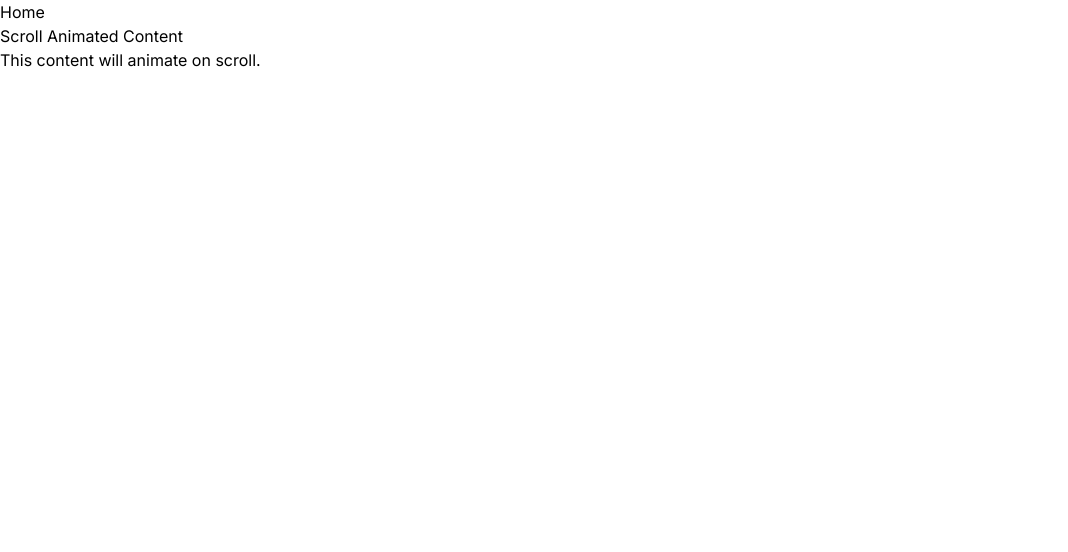
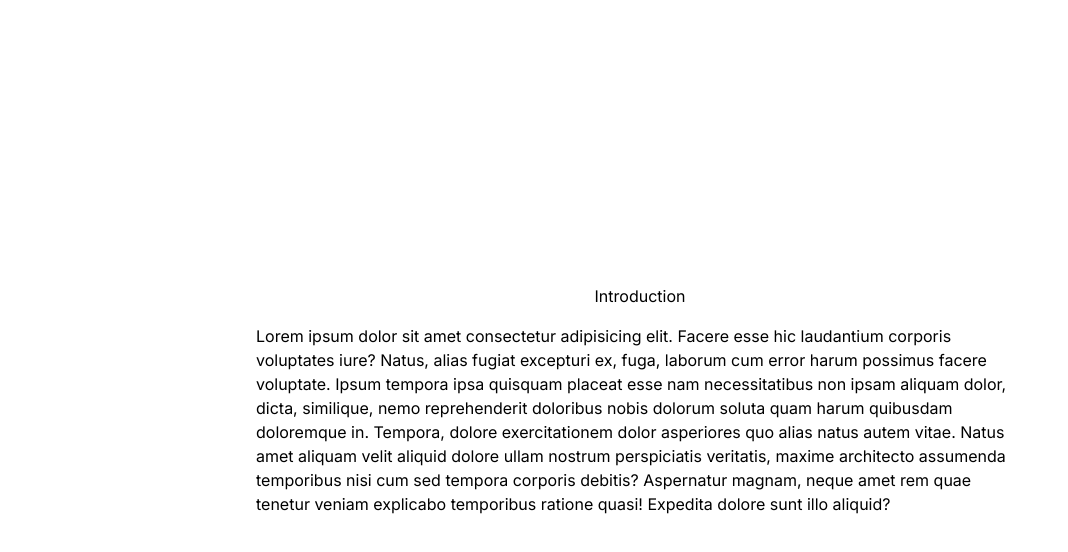
Before and after one commit to tareqnmd/3d-animation, a Next.js app: page / in a window 1280 px wide. Shown: the top 552 px of the page, without its empty margins (0-1068 px from the left). Built offline with nearby package versions, Linux system fonts and the light colour scheme.

Commit message:
component added

```diff
--- a/app/page.tsx
+++ b/app/page.tsx
@@ -1,4 +1,4 @@
-import Home from '@/components/Home';
+import Home from '@/components/App';
 
 const Page = () => {
 	return <Home />;
--- /dev/null
+++ b/components/About.tsx
@@ -0,0 +1,24 @@
+const About = () => {
+	return (
+		<section className="h-screen grid place-content-center gap-4">
+			<h2 className="text-center">About</h2>
+			<p>
+				Lorem ipsum dolor sit amet consectetur adipisicing elit. Facere
+				esse hic laudantium corporis voluptates iure? Natus, alias
+				fugiat excepturi ex, fuga, laborum cum error harum possimus
+				facere voluptate. Ipsum tempora ipsa quisquam placeat esse nam
+				necessitatibus non ipsam aliquam dolor, dicta, similique, nemo
+				reprehenderit doloribus nobis dolorum soluta quam harum
+				quibusdam doloremque in. Tempora, dolore exercitationem dolor
+				asperiores quo alias natus autem vitae. Natus amet aliquam velit
+				aliquid dolore ullam nostrum perspiciatis veritatis, maxime
+				architecto assumenda temporibus nisi cum sed tempora corporis
+				debitis? Aspernatur magnam, neque amet rem quae tenetur veniam
+				explicabo temporibus ratione quasi! Expedita dolore sunt illo
+				aliquid?
+			</p>
+		</section>
+	);
+};
+
+export default About;
--- /dev/null
+++ b/components/App.tsx
@@ -0,0 +1,15 @@
+import About from './About';
+import Contact from './Contact';
+import Introduction from './Introduction';
+
+const App = () => {
+	return (
+		<section className="container grid gap-4">
+			<Introduction />
+			<About />
+			<Contact />
+		</section>
+	);
+};
+
+export default App;
--- /dev/null
+++ b/components/AppLayout.tsx
@@ -0,0 +1,7 @@
+import { ReactNode } from 'react';
+
+const AppLayout = ({ children }: { children: ReactNode }) => {
+	return <main>{children}</main>;
+};
+
+export default AppLayout;
--- /dev/null
+++ b/components/Contact.tsx
@@ -0,0 +1,24 @@
+const Contact = () => {
+	return (
+		<section className="h-screen grid place-content-center gap-4">
+			<h2 className="text-center">Contact</h2>
+			<p>
+				Lorem ipsum dolor sit amet consectetur adipisicing elit. Facere
+				esse hic laudantium corporis voluptates iure? Natus, alias
+				fugiat excepturi ex, fuga, laborum cum error harum possimus
+				facere voluptate. Ipsum tempora ipsa quisquam placeat esse nam
+				necessitatibus non ipsam aliquam dolor, dicta, similique, nemo
+				reprehenderit doloribus nobis dolorum soluta quam harum
+				quibusdam doloremque in. Tempora, dolore exercitationem dolor
+				asperiores quo alias natus autem vitae. Natus amet aliquam velit
+				aliquid dolore ullam nostrum perspiciatis veritatis, maxime
+				architecto assumenda temporibus nisi cum sed tempora corporis
+				debitis? Aspernatur magnam, neque amet rem quae tenetur veniam
+				explicabo temporibus ratione quasi! Expedita dolore sunt illo
+				aliquid?
+			</p>
+		</section>
+	);
+};
+
+export default Contact;
--- a/components/Home.tsx
+++ /dev/null
@@ -1,12 +0,0 @@
-import ScrollAnimation from './ScrollAnimation';
-
-const Home = () => {
-	return (
-		<>
-			<h1>Home</h1>
-			<ScrollAnimation />
-		</>
-	);
-};
-
-export default Home;
--- /dev/null
+++ b/components/Introduction.tsx
@@ -0,0 +1,24 @@
+const Introduction = () => {
+	return (
+		<section className="h-screen grid place-content-center gap-4">
+			<h2 className="text-center">Introduction</h2>
+			<p>
+				Lorem ipsum dolor sit amet consectetur adipisicing elit. Facere
+				esse hic laudantium corporis voluptates iure? Natus, alias
+				fugiat excepturi ex, fuga, laborum cum error harum possimus
+				facere voluptate. Ipsum tempora ipsa quisquam placeat esse nam
+				necessitatibus non ipsam aliquam dolor, dicta, similique, nemo
+				reprehenderit doloribus nobis dolorum soluta quam harum
+				quibusdam doloremque in. Tempora, dolore exercitationem dolor
+				asperiores quo alias natus autem vitae. Natus amet aliquam velit
+				aliquid dolore ullam nostrum perspiciatis veritatis, maxime
+				architecto assumenda temporibus nisi cum sed tempora corporis
+				debitis? Aspernatur magnam, neque amet rem quae tenetur veniam
+				explicabo temporibus ratione quasi! Expedita dolore sunt illo
+				aliquid?
+			</p>
+		</section>
+	);
+};
+
+export default Introduction;
--- a/package.json
+++ b/package.json
@@ -9,6 +9,7 @@
     "lint": "next lint"
   },
   "dependencies": {
+    "@gsap/react": "^2.1.0",
     "gsap": "^3.12.5",
     "next": "14.1.4",
     "react": "^18",
--- a/tailwind.config.ts
+++ b/tailwind.config.ts
@@ -1,17 +1,25 @@
-import type { Config } from "tailwindcss";
+import type { Config } from 'tailwindcss';
 
 const config: Config = {
 	content: [
-    "./pages/**/*.{js,ts,jsx,tsx,mdx}",
-    "./components/**/*.{js,ts,jsx,tsx,mdx}",
-    "./app/**/*.{js,ts,jsx,tsx,mdx}",
+		'./pages/**/*.{js,ts,jsx,tsx,mdx}',
+		'./components/**/*.{js,ts,jsx,tsx,mdx}',
+		'./app/**/*.{js,ts,jsx,tsx,mdx}',
 	],
 	theme: {
+		container: {
+			center: true,
+			padding: '1rem',
+			screens: {
+				sm: '600px',
+				xl: '800px',
+			},
+		},
 		extend: {
 			backgroundImage: {
-        "gradient-radial": "radial-gradient(var(--tw-gradient-stops))",
-        "gradient-conic":
-          "conic-gradient(from 180deg at 50% 50%, var(--tw-gradient-stops))",
+				'gradient-radial': 'radial-gradient(var(--tw-gradient-stops))',
+				'gradient-conic':
+					'conic-gradient(from 180deg at 50% 50%, var(--tw-gradient-stops))',
 			},
 		},
 	},
```
Also changed, not shown: 1 other file (tests, documents, lock files or other folders). Lines whose indentation alone changed are shown as unchanged.
